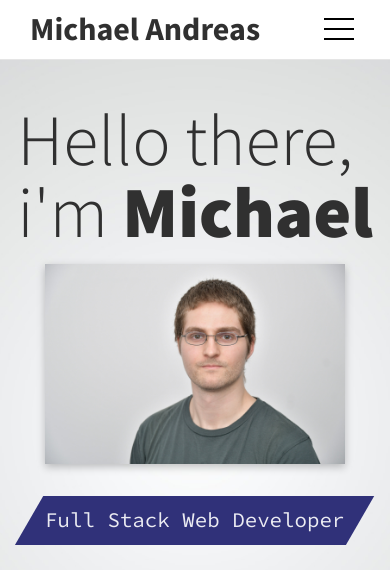
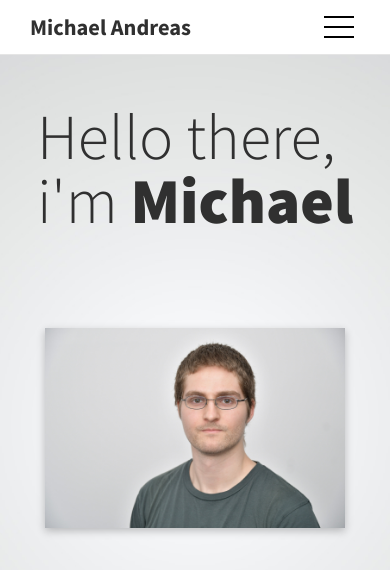
Before and after one commit to Michael-Andreas/portfolio, a plain HTML site: page index.html in a window 390 px wide. Shown: the top 570 px of the page. Drawn offline with Linux system fonts and the light colour scheme.

Commit message:
responsiveness hero

```diff
--- a/styles.css
+++ b/styles.css
@@ -246,7 +246,7 @@ h1 {
 }
 
 .intro img {
-  margin: 0;
+  margin: 2em 0 0 0;
   max-width: 25%;
   justify-self: center;
   box-shadow: rgba(0, 0, 0, 0.24) 0px 3px 8px;
@@ -346,7 +346,12 @@ h1 {
   }
 }
 
-@media only screen and (min-width: 386px) and (max-width: 598px) {
+@media only screen and (max-width: 500px) {
+
+  .intro {
+    gap: 4rem;
+  }
+
   .intro hr {
     top: -1.6em;
     left: 3.5em;
@@ -354,6 +359,7 @@ h1 {
 
   h1 {
     margin-bottom: 0;
+    font-size: 4rem;
   }
 
   .intro__subtitle {
@@ -870,6 +876,10 @@ textarea:focus {
     width: 100%;
   }
 
+  .contact-form form {
+    width: 100%;
+  }
+
   .contact-links {
     width: 100%;
     text-align: center;
@@ -886,6 +896,10 @@ textarea:focus {
   .contact-links p {
     font-size: 1.1rem;
   }
+
+  .logo {
+    font-size: 1.4rem;
+  }
 }
 
 footer {
```
